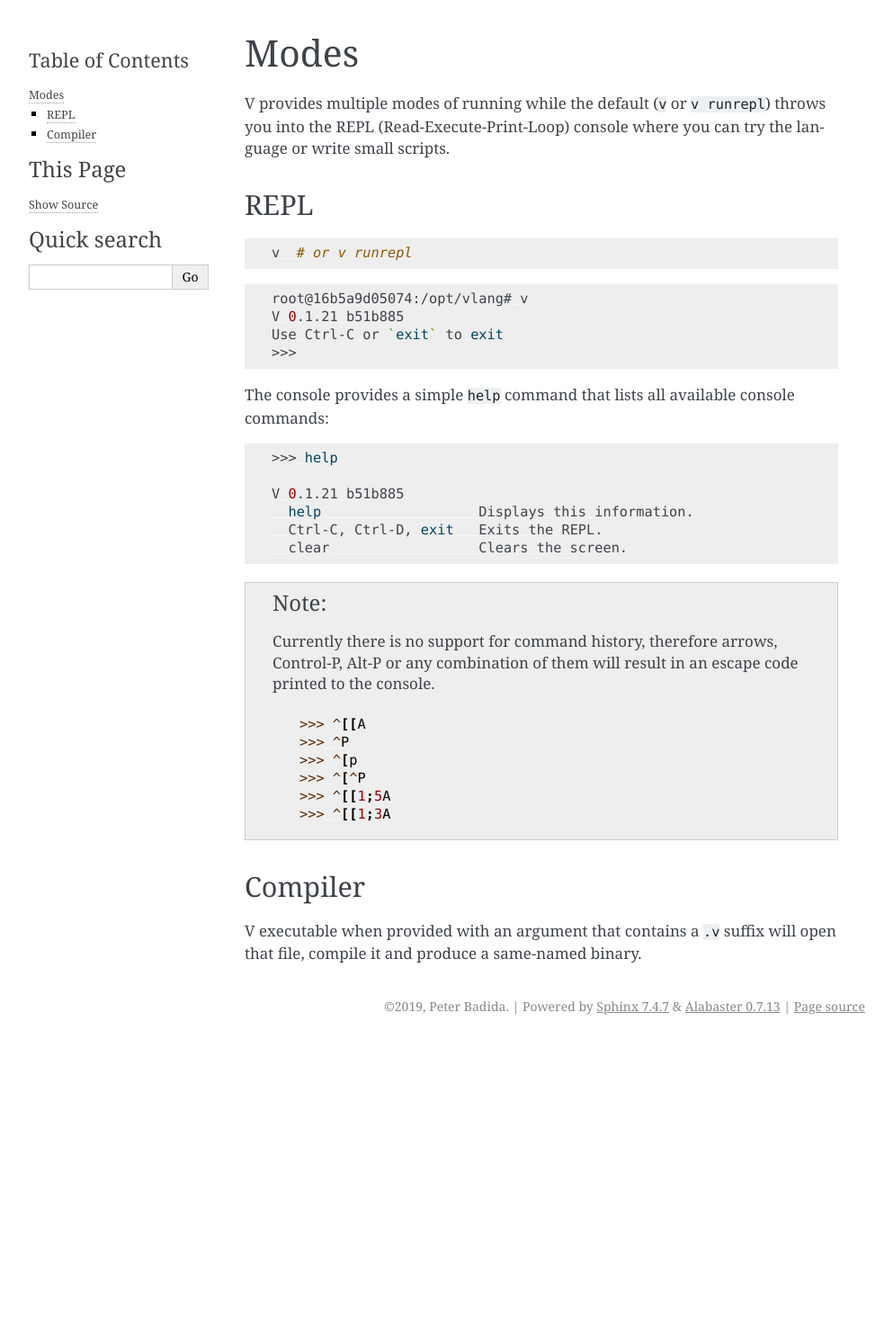
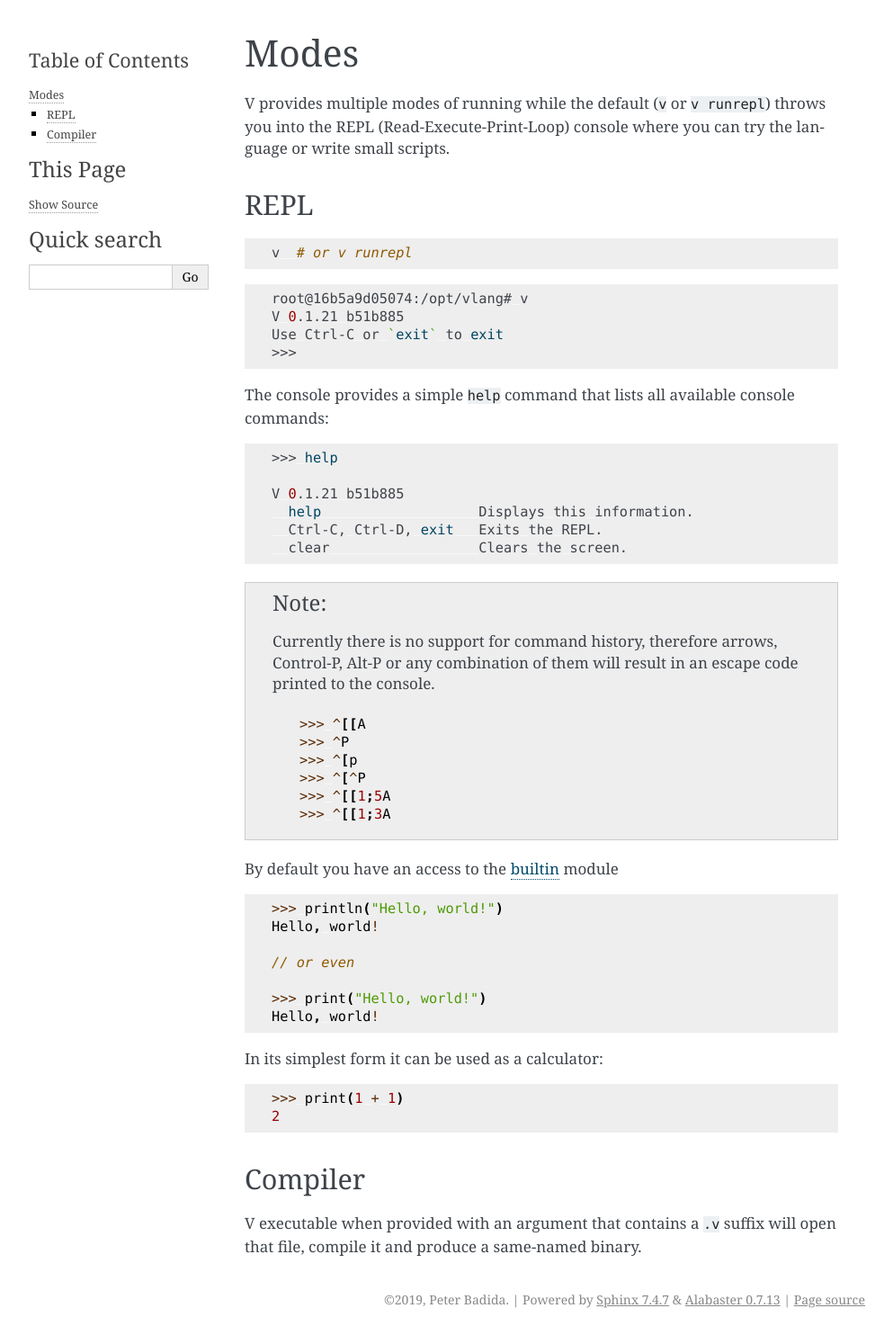
Before and after one commit to KeyWeeUsr/the-book-of-v, a Sphinx documentation site: the page built from source/modes.rst, in a window 1280 px wide. Shown: the whole page at 90% size, without its empty margins (148-1141 px from the left). Built offline with Sphinx 7.4.7, drawn with Linux system fonts in a browser that asks for light colours; before the commit the page ends 1158 px from its top, so only the background shows below that.

Commit message:
[ADD] Describe default accessible symbols (builtin module)

```diff
--- a/source/modes.rst
+++ b/source/modes.rst
@@ -46,6 +46,26 @@ commands:
        >>> ^[[1;5A
        >>> ^[[1;3A
 
+By default you have an access to the `builtin
+<https://github.com/vlang/v/tree/master/vlib/builtin>`_ module
+
+.. code:: v
+
+    >>> println("Hello, world!")
+    Hello, world!
+
+    // or even
+
+    >>> print("Hello, world!")
+    Hello, world!
+
+In its simplest form it can be used as a calculator:
+
+.. code:: v
+
+    >>> print(1 + 1)
+    2
+
 Compiler
 --------
 
```
